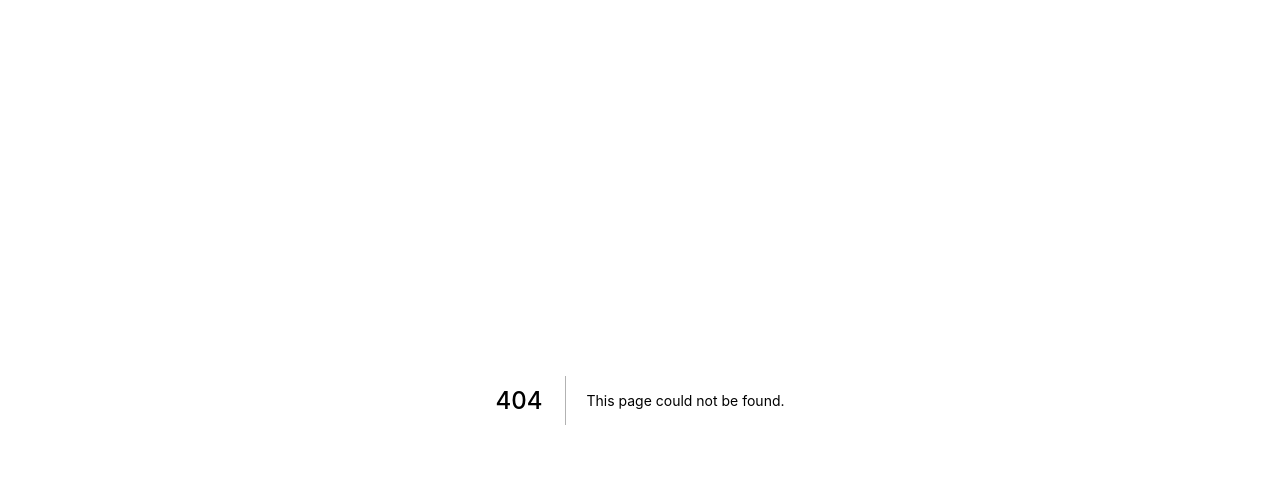
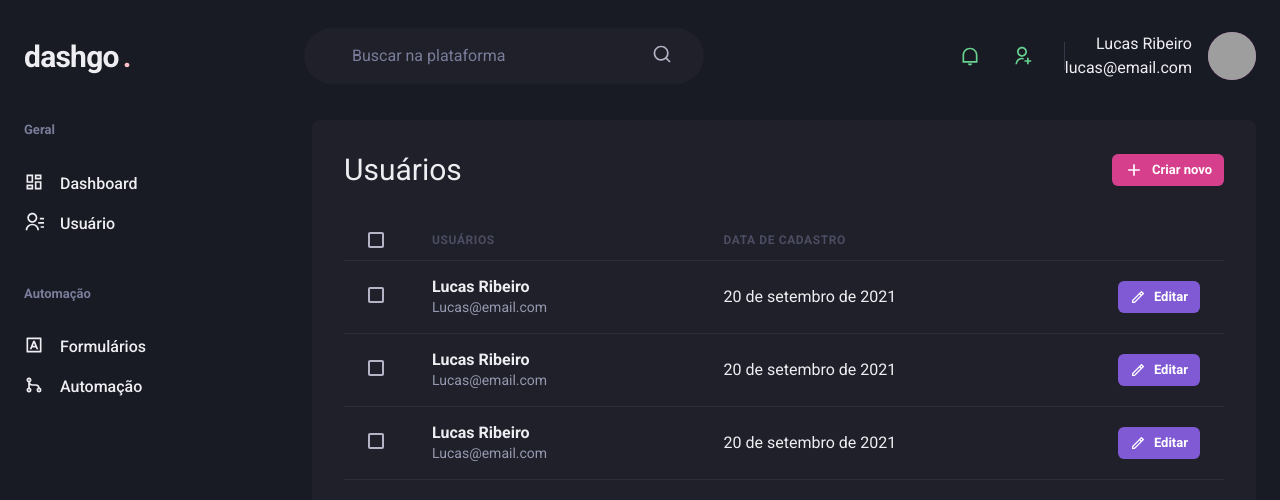
Before and after one commit to DevDosSantosLucas/dashgo, a Next.js app: page /users in a window 1280 px wide. Before the commit this address had no page. Shown: the top 500 px of the page. Built offline with nearby package versions, Linux system fonts and the light colour scheme; grey boxes are pictures that could not be loaded.

Commit message:
Users List page

```diff
--- a/src/pages/dashboard.tsx
+++ b/src/pages/dashboard.tsx
@@ -70,7 +70,7 @@ export default function Dashboard(){
 
                 <SimpleGrid flex="1" gap="4" minChildWidth="320px" align="flex-start">
                     <Box p="8" bg="gray.800" borderRadius={8} pb="4">
-                        <Text fontSize="lg" mb="4">Incritseriesos da semana</Text>
+                        <Text fontSize="lg" mb="4">Inscritos da semana</Text>
                         <Chart options={options} series={series} type="area" height={160} />
                     </Box>
                     <Box p="8" bg="gray.800" borderRadius={8} pb="4">
--- /dev/null
+++ b/src/pages/users/index.tsx
@@ -0,0 +1,109 @@
+import { Box,Flex ,Heading,Button, Icon, Table, Thead, Tr, Th,Checkbox, Tbody, Td,Text} from "@chakra-ui/react";
+import React from "react";
+import { RiAddLine, RiPencilLine } from "react-icons/ri";
+import { Header } from "../../components/Header";
+import { Sidebar } from "../../components/Sidebar";
+
+export default function UserList() {
+return (
+    <Box>
+        <Header />
+
+        <Flex w="100%" my ="6" maxWidth ={1480} mx="auto" px="6">
+            <Sidebar />
+
+            <Box flex ="1" borderRadius ={8} bg="gray.800" p="8" >
+                <Flex mb="8" justify="space-between" align="center" >
+                    <Heading size = "lg" fontWeight="normal">Usuários</Heading>
+
+                    <Button as = "a" size="sm" fontSize="small" colorScheme ="pink"
+                            leftIcon = {<Icon as={RiAddLine} fontSize="20"/>}>
+                        Criar novo
+                    </Button>
+
+                </Flex>
+
+                <Table colorScheme="whiteAlpha">
+                    <Thead>
+                        <Tr>
+                            <Th px="6" color="gray.300" width="8">
+                                <Checkbox  colorScheme ="pink"/>
+                            </Th>
+                            <Th>Usuários</Th>
+                            <Th>Data de cadastro</Th>
+                            <Th width="8"></Th>
+
+                        </Tr>
+                    </Thead>
+                    <Tbody>
+                        <Tr>
+                            <Td px="6">
+                            <Checkbox  colorScheme ="pink"/>
+                            </Td>
+                            <Td>
+                                <Box>
+                                    <Text fontWeight="bold">Lucas Ribeiro</Text>
+                                    <Text fontSize="sm" color="gray.300">Lucas@email.com</Text>
+                                </Box>
+                            </Td>
+                            <Td>
+                                20 de setembro de 2021
+                            </Td>
+                            <Td>
+                                <Button as = "a" size="sm" fontSize="small" colorScheme ="purple"
+                                leftIcon = {<Icon as={RiPencilLine} fontSize="16"/>}>
+                                Editar
+                                </Button>
+                            </Td>
+                        </Tr>
+
+                        {/* ------ */}
+                        <Tr>
+                            <Td px="6">
+                            <Checkbox  colorScheme ="pink"/>
+                            </Td>
+                            <Td>
+                                <Box>
+                                    <Text fontWeight="bold">Lucas Ribeiro</Text>
+                                    <Text fontSize="sm" color="gray.300">Lucas@email.com</Text>
+                                </Box>
+                            </Td>
+                            <Td>
+                                20 de setembro de 2021
+                            </Td>
+                            <Td>
+                                <Button as = "a" size="sm" fontSize="small" colorScheme ="purple"
+                                leftIcon = {<Icon as={RiPencilLine} fontSize="16"/>}>
+                                Editar
+                                </Button>
+                            </Td>
+                        </Tr>
+                        <Tr>
+                            <Td px="6">
+                            <Checkbox  colorScheme ="pink"/>
+                            </Td>
+                            <Td>
+                                <Box>
+                                    <Text fontWeight="bold">Lucas Ribeiro</Text>
+                                    <Text fontSize="sm" color="gray.300">Lucas@email.com</Text>
+                                </Box>
+                            </Td>
+                            <Td>
+                                20 de setembro de 2021
+                            </Td>
+                            <Td>
+                                <Button as = "a" size="sm" fontSize="small" colorScheme ="purple"
+                                leftIcon = {<Icon as={RiPencilLine} fontSize="16"/>}>
+                                Editar
+                                </Button>
+                            </Td>
+                        </Tr>
+                    </Tbody>
+                </Table>
+
+            </Box>
+        </Flex>
+
+    </Box>
+    );
+}
```
Also changed, not shown: src/components/pagination.tsx (added).
